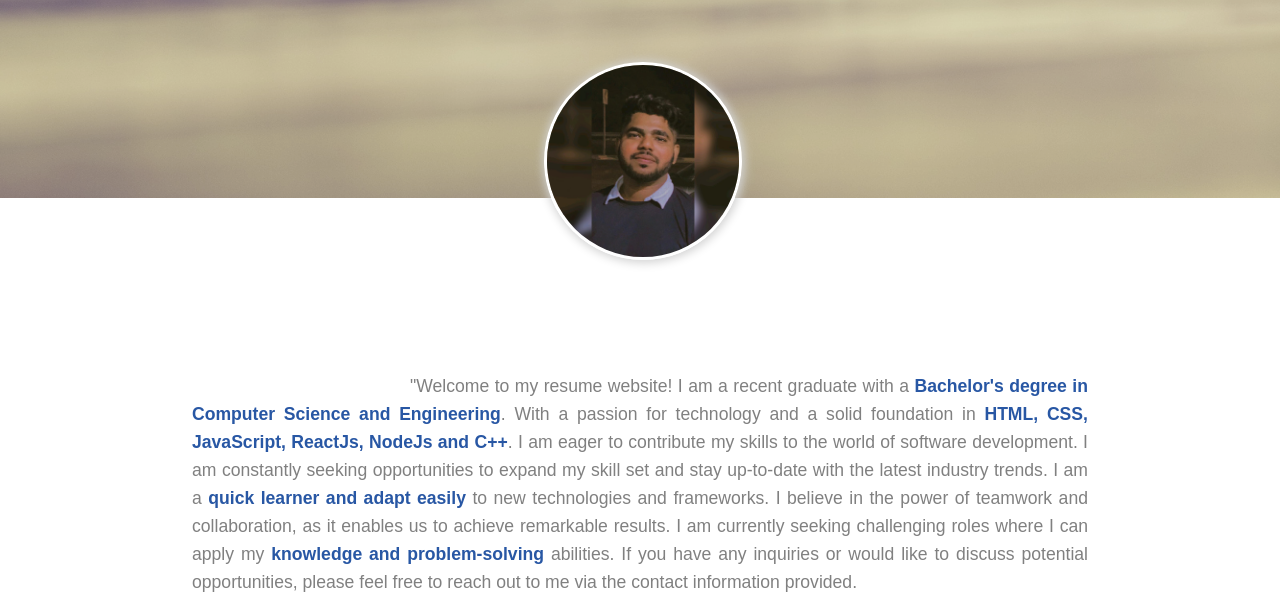
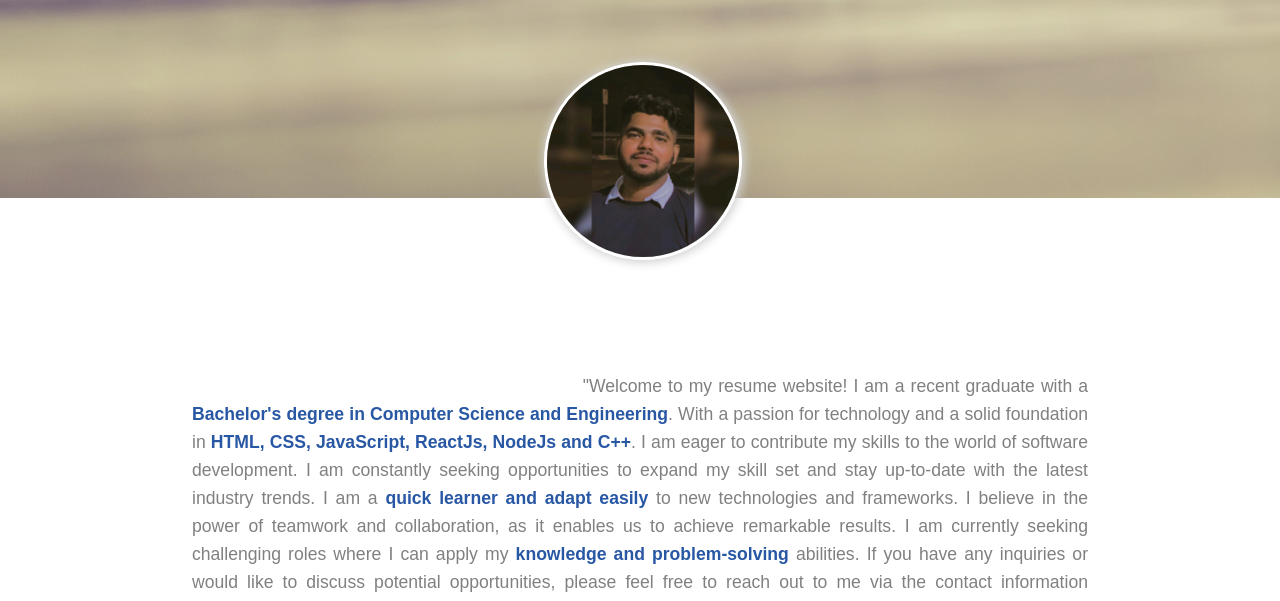
Before and after one commit to Farukh7/resume, a plain HTML site: page index.html in a window 1280 px wide. Shown: the part 341-942 px from the top of the page. Drawn offline with Linux system fonts and the light colour scheme.

Commit message:
Update index.html

```diff
--- a/index.html
+++ b/index.html
@@ -117,7 +117,7 @@
             <div id="about-para">
 
                 <p>
-                    &nbsp &nbsp &nbsp &nbsp &nbsp &nbsp &nbsp &nbsp &nbsp &nbsp &nbsp &nbsp &nbsp &nbsp &nbsp &nbsp &nbsp &nbsp &nbsp &nbsp "Welcome to my resume website! I am a recent graduate with a <span class="text-highlight"> Bachelor's degree in Computer Science and Engineering</span>. With a passion for technology and a solid foundation in <span class="text-highlight">HTML, CSS, JavaScript, ReactJs, NodeJs and C++</span>. I am eager to contribute my skills to the world of software development. I am constantly seeking opportunities to expand my skill set and stay up-to-date with the latest industry trends. I am a <span class="text-highlight">quick learner and adapt easily </span>to new technologies and frameworks. I believe in the power of teamwork and collaboration, as it enables us to achieve remarkable results. I am currently seeking challenging roles where I can apply my <span class="text-highlight"> knowledge and problem-solving </span> abilities. If you have any inquiries or would like to discuss potential opportunities, please feel free to reach out to me via the contact information provided.
+                    &nbsp &nbsp &nbsp &nbsp &nbsp &nbsp &nbsp &nbsp &nbsp &nbsp &nbsp &nbsp &nbsp &nbsp &nbsp &nbsp &nbsp &nbsp &nbsp &nbsp &nbsp &nbsp &nbsp &nbsp &nbsp &nbsp &nbsp &nbsp &nbsp &nbsp &nbsp &nbsp &nbsp"Welcome to my resume website! I am a recent graduate with a <span class="text-highlight"> Bachelor's degree in Computer Science and Engineering</span>. With a passion for technology and a solid foundation in <span class="text-highlight">HTML, CSS, JavaScript, ReactJs, NodeJs and C++</span>. I am eager to contribute my skills to the world of software development. I am constantly seeking opportunities to expand my skill set and stay up-to-date with the latest industry trends. I am a <span class="text-highlight">quick learner and adapt easily </span>to new technologies and frameworks. I believe in the power of teamwork and collaboration, as it enables us to achieve remarkable results. I am currently seeking challenging roles where I can apply my <span class="text-highlight"> knowledge and problem-solving </span> abilities. If you have any inquiries or would like to discuss potential opportunities, please feel free to reach out to me via the contact information provided.
                 </p>
 
             </div>
```
